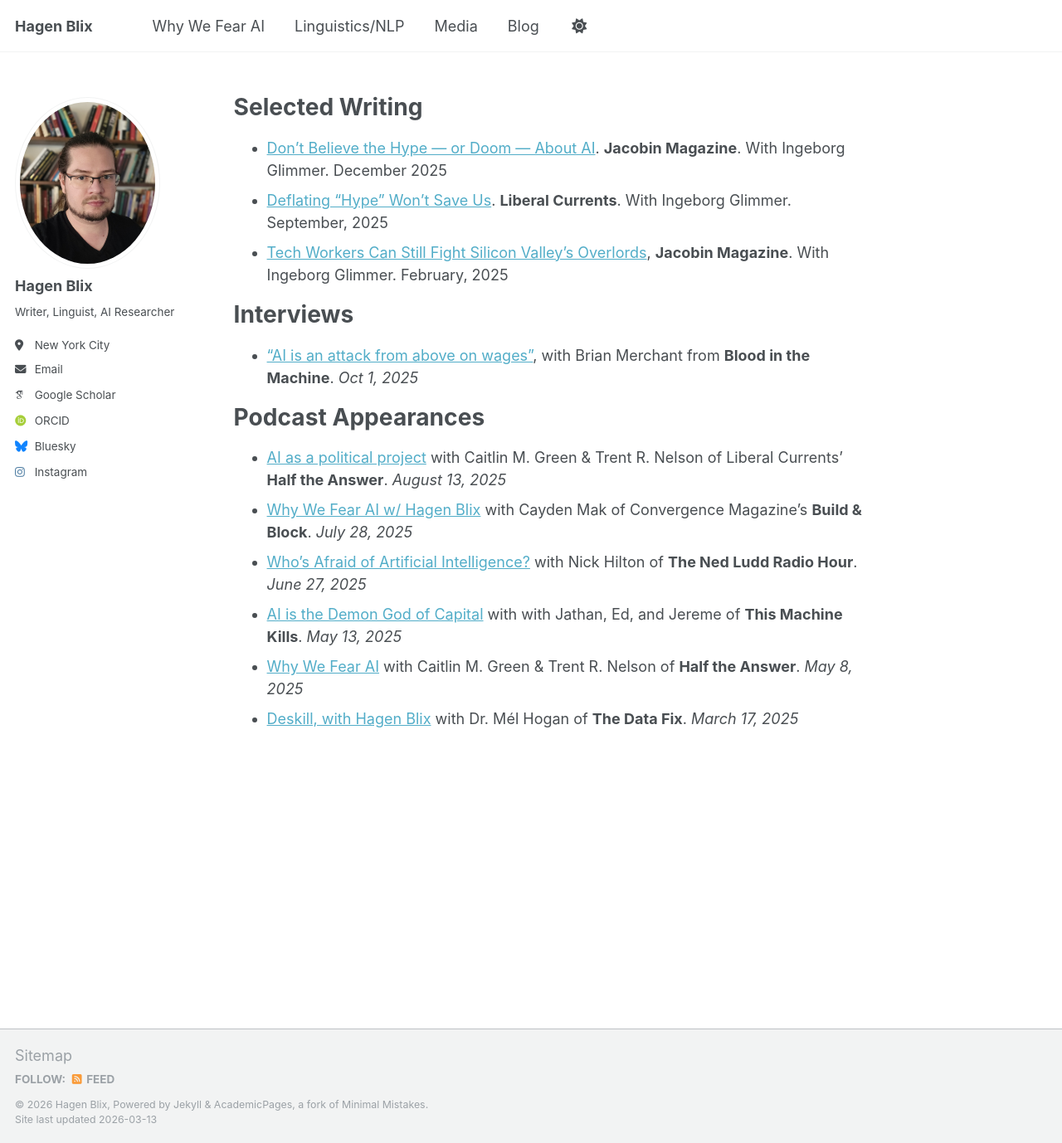
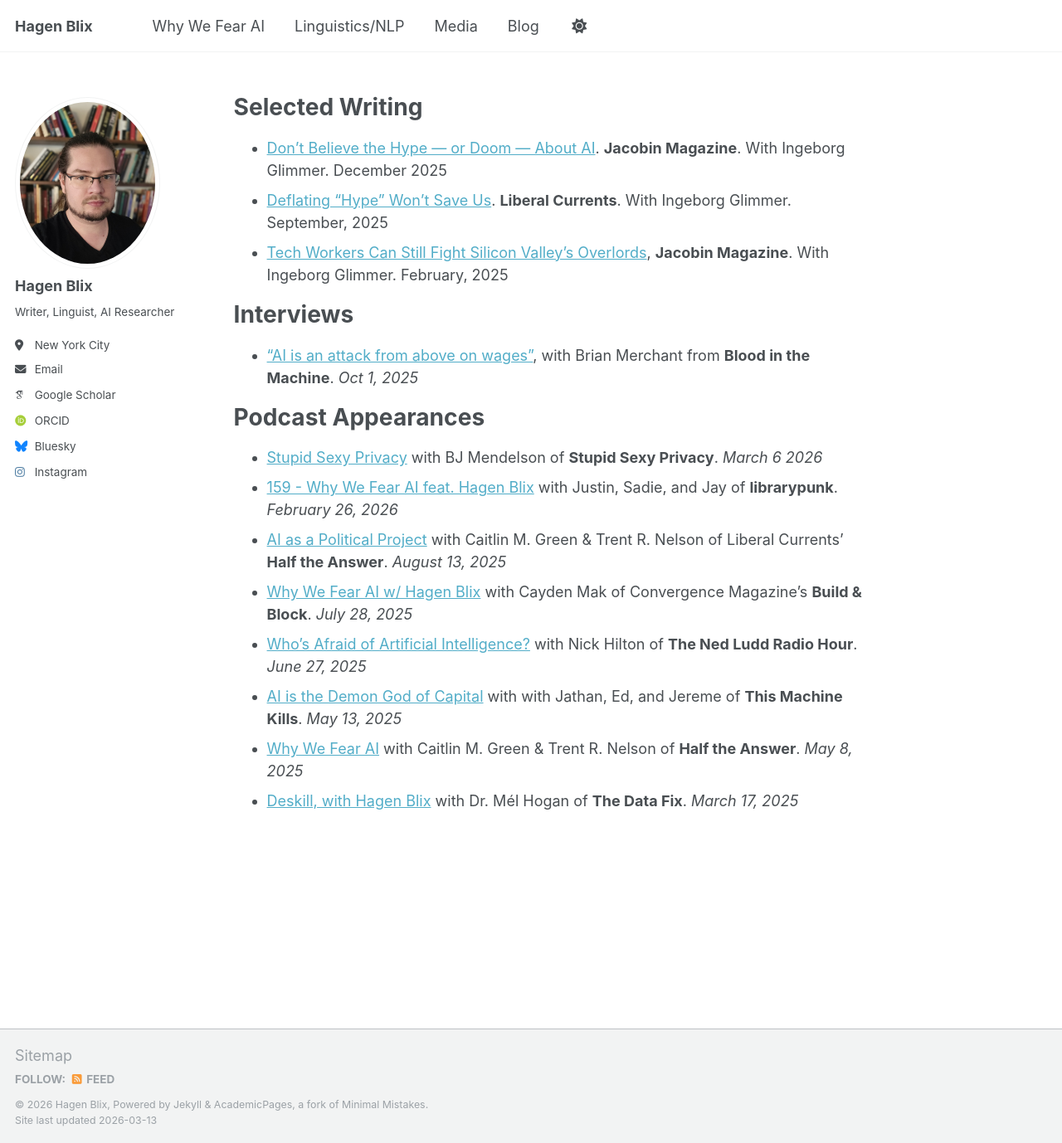
Before and after one commit to hagenblix/hagenblix.github.io, a Jekyll site: the page built from _pages/media.md, in a window 1280 px wide and 1378 px high. Shown: the whole window at 83% size. Built offline with Jekyll 4.4.1, drawn with Linux system fonts in a browser that asks for light colours; some web fonts are replaced; a script that is not in the unit is left out.

Commit message:
added Stupid Sexy Pricacy & Librarypunk podcast recordings

```diff
--- a/_pages/media.md
+++ b/_pages/media.md
@@ -21,7 +21,9 @@ Interviews
 
 Podcast Appearances
 ===========
-- [AI as a political project](https://www.liberalcurrents.com/half-the-answer-27-ai-as-a-political-project/) with Caitlin M. Green & Trent R. Nelson of Liberal Currents' **Half the Answer**. *August 13, 2025*
+- [Stupid Sexy Privacy](https://www.stupidsexyprivacy.com/a-simple-test-to-see-how-ready-you-are-to-fight-fascism/) with BJ Mendelson of **Stupid Sexy Privacy**. *March 6 2026*
+- [159 - Why We Fear AI feat. Hagen Blix](https://www.librarypunk.gay/e/159-why-we-fear-ai-feat-hagen-blix/) with Justin, Sadie, and Jay of **librarypunk**. *February 26, 2026*
+- [AI as a Political Project](https://www.liberalcurrents.com/half-the-answer-27-ai-as-a-political-project/) with Caitlin M. Green & Trent R. Nelson of Liberal Currents' **Half the Answer**. *August 13, 2025*
 - [Why We Fear AI w/ Hagen Blix](https://convergencemag.com/podcast/why-we-fear-ai-w-hagen-blix/) with  Cayden Mak of Convergence Magazine's **Build & Block**. *July 28, 2025*
 - [Who's Afraid of Artificial Intelligence?](https://shows.acast.com/the-ned-ludd-radio-hour/episodes/whos-afraid-of-artificial-intelligence) with Nick Hilton of **The Ned Ludd Radio Hour**. *June 27, 2025*
 - [AI is the Demon God of Capital](https://www.patreon.com/posts/405-ai-is-demon-128825323) with  with Jathan, Ed, and Jereme of **This Machine Kills**. *May 13, 2025*
```
